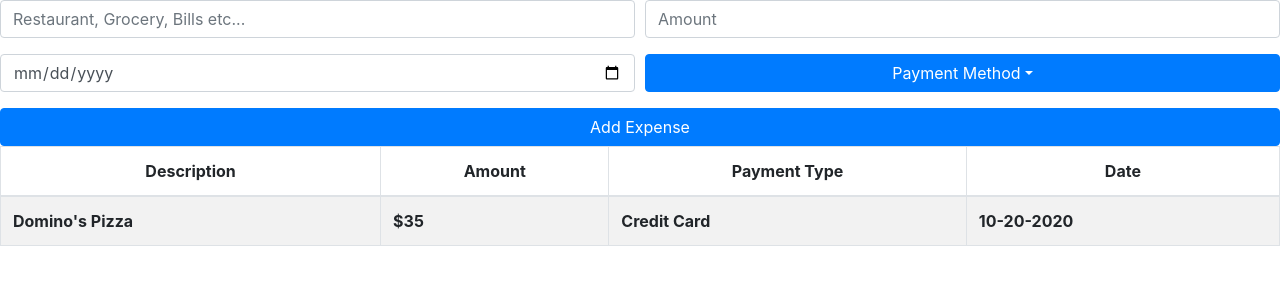
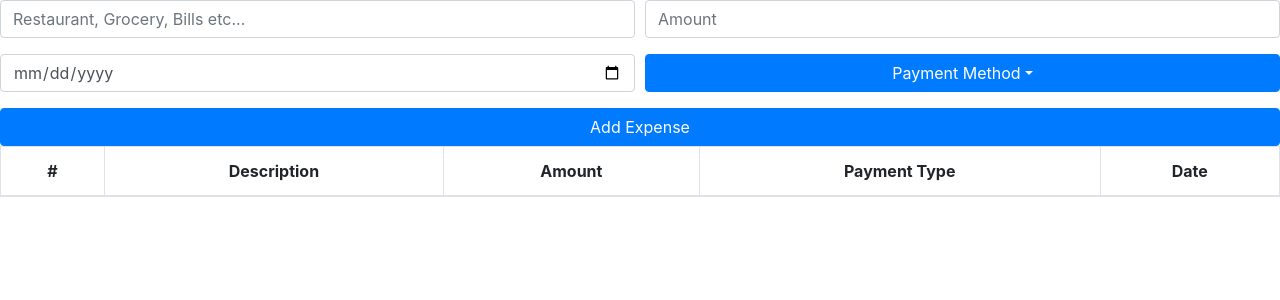
Before and after one commit to jonathanj101/expense-tracker-react, a React (Create React App) app: page / in a window 1280 px wide. Shown: the top 300 px of the page. Built offline with nearby package versions, Linux system fonts and the light colour scheme.

Commit message:
table show parent state data as rows properly
table show parent state data as rows properly

```diff
--- a/src/Components/ExpensesTable.js
+++ b/src/Components/ExpensesTable.js
@@ -1,11 +1,28 @@
 import React from 'react'
 import { Table } from 'react-bootstrap'
 
-const ExpensesTable = props => {
+const ExpensesTable = (props) => {
+    const expenses = props.state.rows;
+    console.log(expenses)
+    const expense = expenses.map((expense, num) => {
+        return (
+            <tr>
+                <th>{num}</th>
+                <th>{expense[0]}</th>
+                <th>{expense[1]}</th>
+                <th>{expense[2]}</th>
+                <th>{expense[3]}</th>
+            </tr>
+        )
+    })
+    console.log(expense)
+    // const isSubmitted = props.state.submitted
+    // console.log(typeof (props.state.rows))
     return (
         <Table className='main-table' striped bordered hover >
             <thead>
                 <tr>
+                    <th>#</th>
                     <th>Description</th>
                     <th>Amount</th>
                     <th>Payment Type</th>
@@ -14,17 +31,11 @@ const ExpensesTable = props => {
             </thead>
 
             <tbody>
-                <tr >
-                    <th>Domino's Pizza</th>
-                    <th>$35</th>
-                    <th>Credit Card</th>
-                    <th>10-20-2020</th>
-                </tr>
-                {/* {isSubmiited ? props.state.rows.map(row => <th>{row}</th>) : console.log('nope')} */}
-                {/* {isSubmiited ? props.state.rows.map(row => <tr><th>{row}</th></tr>) : console.log('ok', props.state.rows)} */}
+                {expense}
             </tbody>
         </Table >
     )
 }
 
 export default ExpensesTable
+// {isSubmitted ? console.log(expense) : console.log(expense)}                 {/* {isSubmitted ? props.state.rows.map(row => <tr><th>{row}</th></tr>) : console.log('nope')} */}                 {/* {isSubmiited ? props.state.rows.map(row => <tr><th>{row}</th></tr>) : console.log('ok', props.state.rows)} */}
```
